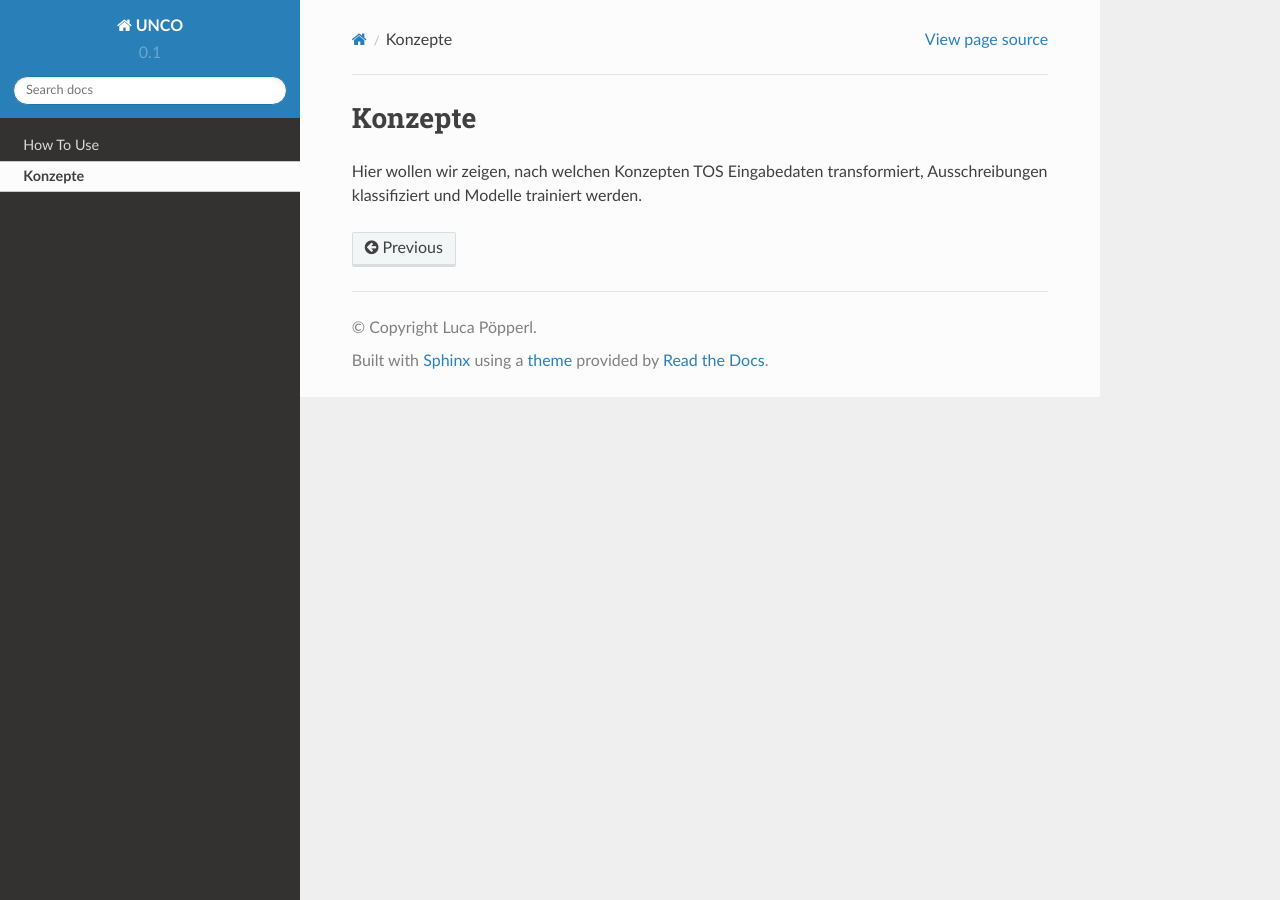
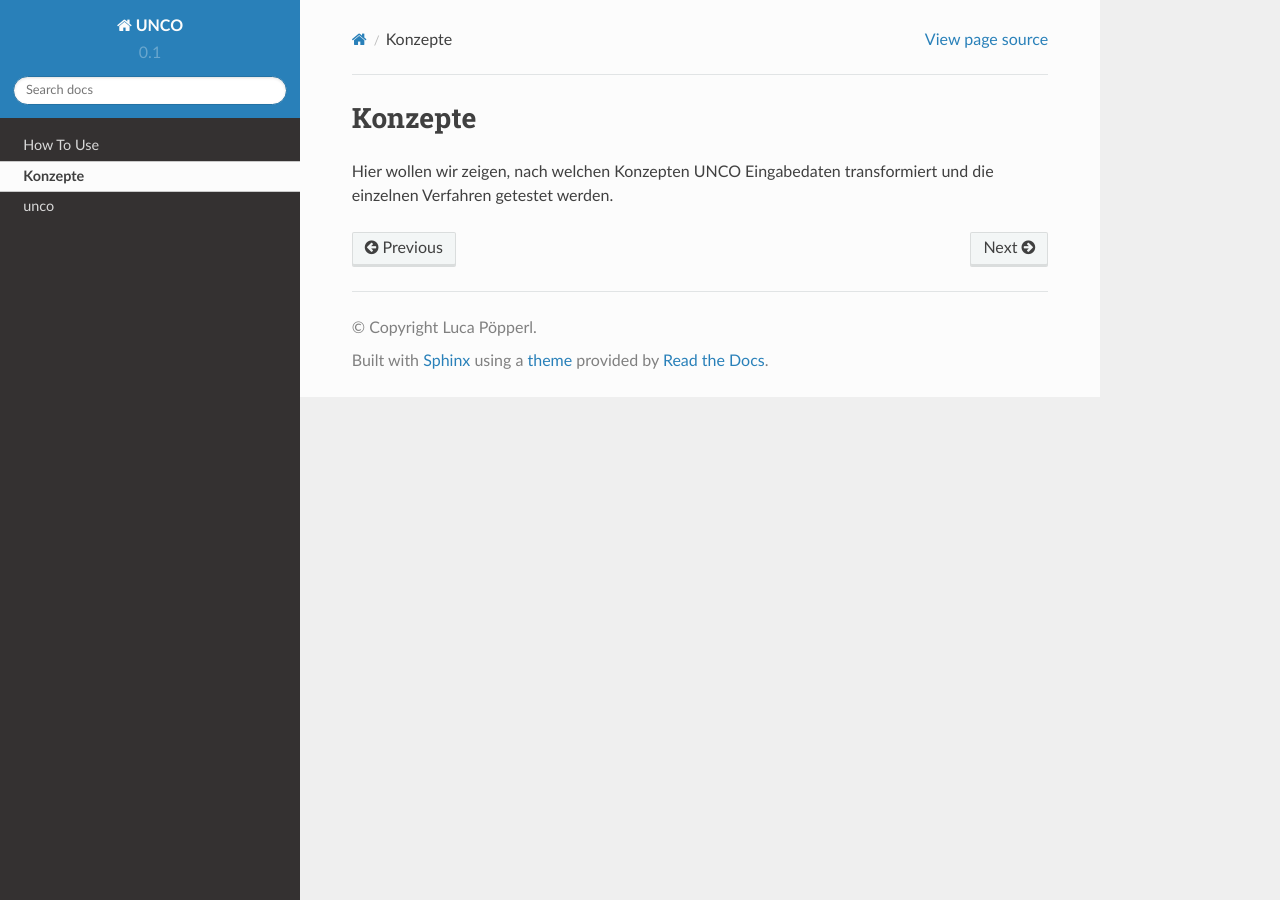
Before and after one commit to poepperl/rdfier, a Sphinx documentation site: the page built from docs/source/concepts/concepts.rst, in a window 1280 px wide. Built offline with Sphinx 7.4.7 and the Read the Docs theme 2.0.0, drawn with Linux system fonts in a browser that asks for light colours; pages that are not in the unit, such as notebooks, are missing from menus.

Commit message:
Doku anpassen

```diff
--- a/docs/source/concepts/concepts.rst
+++ b/docs/source/concepts/concepts.rst
@@ -1,4 +1,4 @@
 Konzepte
 ========
 
-Hier wollen wir zeigen, nach welchen Konzepten TOS Eingabedaten transformiert, Ausschreibungen klassifiziert und Modelle trainiert werden.
+Hier wollen wir zeigen, nach welchen Konzepten UNCO Eingabedaten transformiert und die einzelnen Verfahren getestet werden.
```
Also changed, not shown: docs/source/index.rst (+6 -6 lines).
